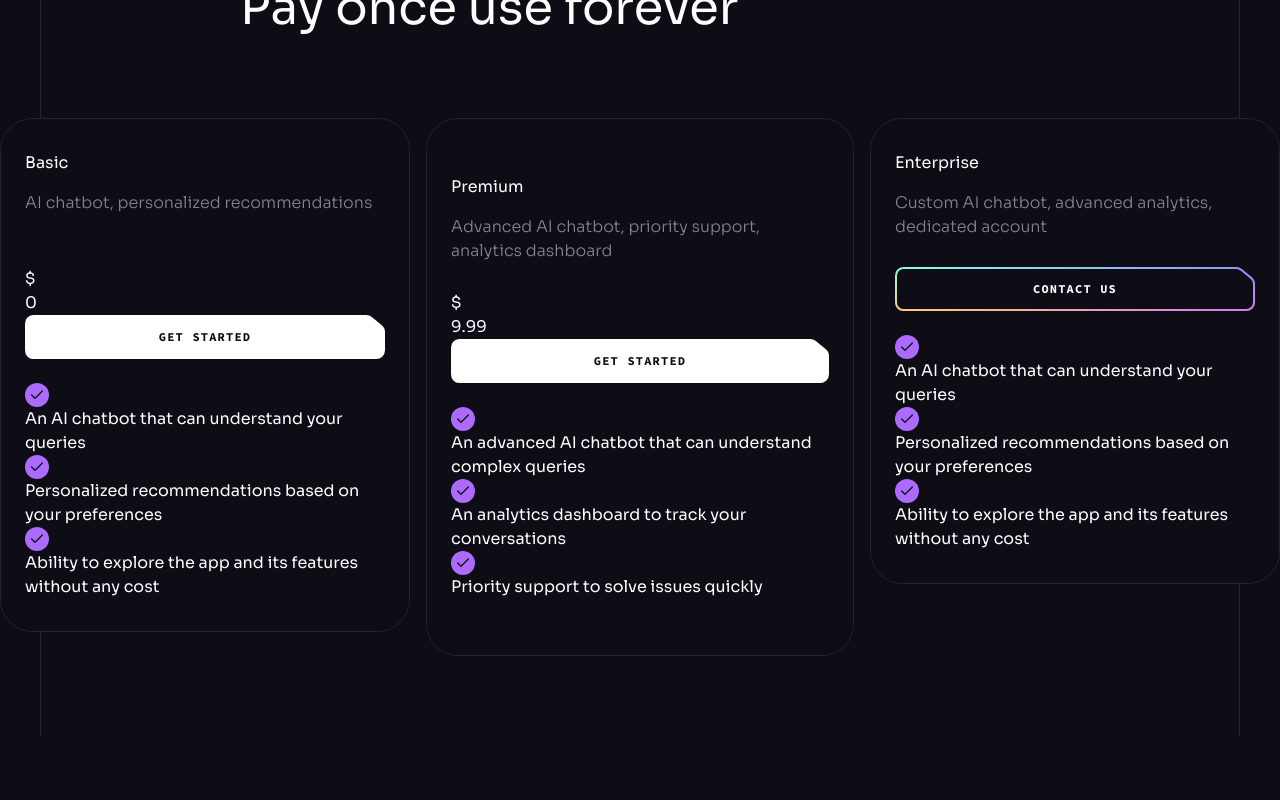
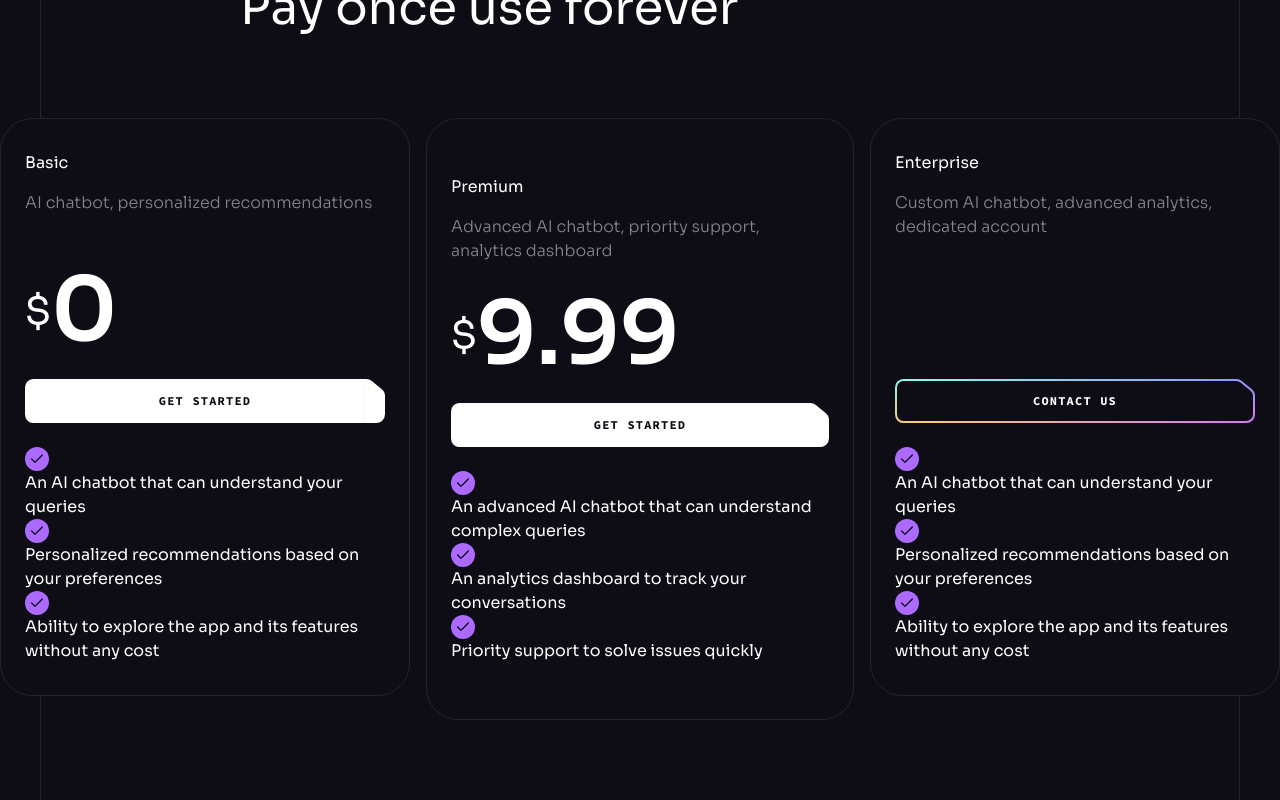
Before and after one commit to ahteshamsalamatansari/sass-ui-react, a React (Vite) app: page / in a window 1280 px wide. Shown: the part 5791-6591 px from the top of the page. Before the commit the page ends 6527 px from the top, so only its background shows below. Built offline with nearby package versions, Linux system fonts and the light colour scheme.

Commit message:
Styling Pricing List Component

```diff
--- a/src/components/PricingList.jsx
+++ b/src/components/PricingList.jsx
@@ -12,11 +12,11 @@ const Pricinglist = () => {
         >
           <h4 className="h4 mb-4">{item.title}</h4>
           <p className="body-2 min-h-[4rem] mb-3 text-n-1/50">{item.description}</p>
-          <div>
+          <div className="flex items-center h-[5.5rem] mb-6">
             {item.price && (
               <>
-                <div> $ </div>
-                <div>{item.price}</div>
+                <div className="h3"> $ </div>
+                <div className="text-[5.5rem] leading-none font-bold">{item.price}</div>
               </>
             )}
           </div>
@@ -29,7 +29,7 @@ const Pricinglist = () => {
           </Button>
           <ul>
             {item.features.map((feature, index) => (
-              <li key={index}>
+              <li key={index} className="">
                 <img src={check} width={24} height={24} alt="check" />
                 <p>{feature}</p>
               </li>
```
